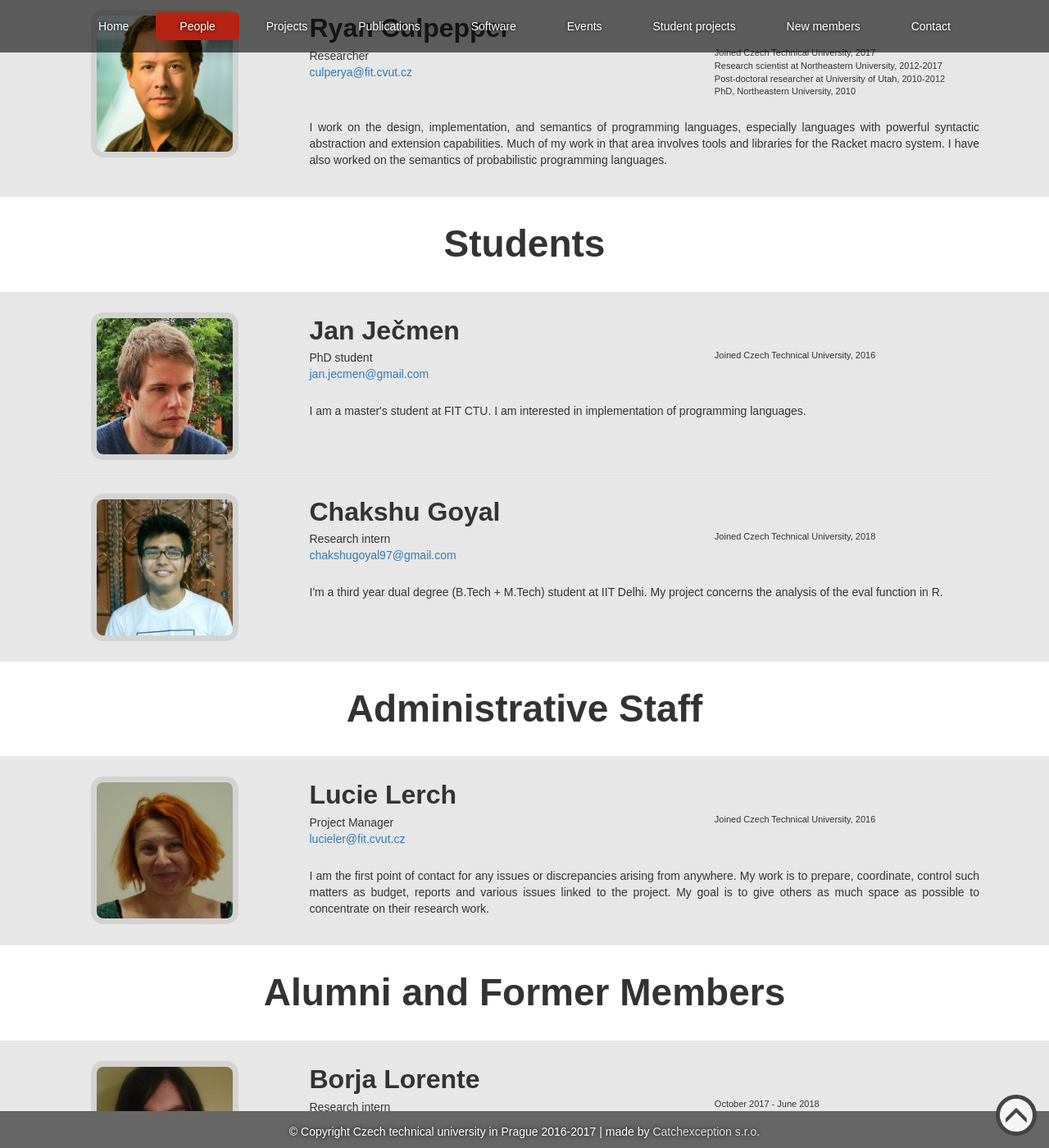
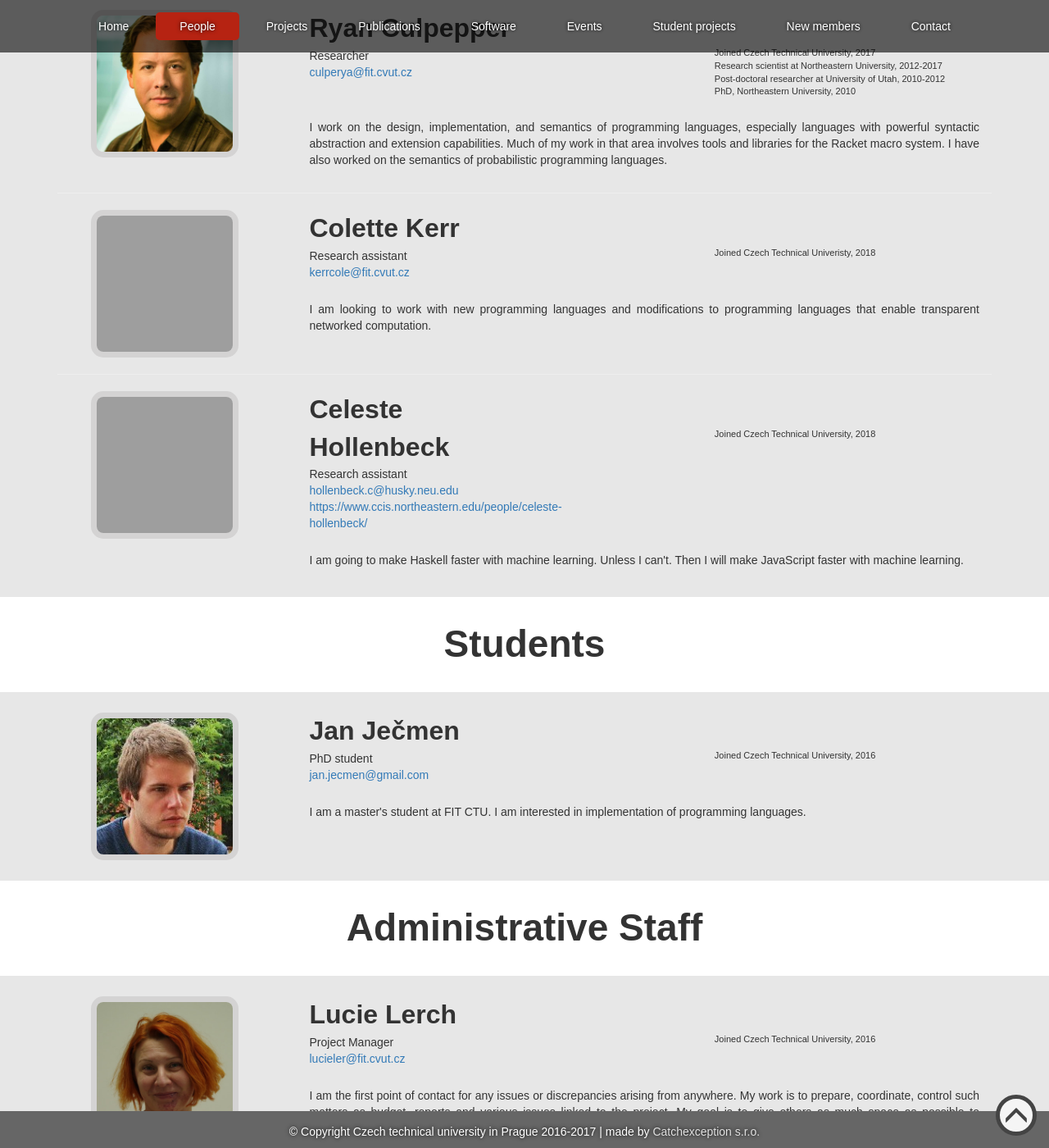
Before and after one commit to PRL-PRG/prl-prg.github.io, a Jekyll site: the page built from people.md, in a window 1280 px wide and 1400 px high, scrolled down 1911 px. Shown: the whole window at 82% size. Built offline with Jekyll 4.4.1, drawn with Linux system fonts in a browser that asks for light colours; some of the changed text lies outside the part shown; grey boxes are pictures that could not be loaded.

Commit message:
Celeste and Colette added. Chakshu moved to alumni.

```diff
--- a/people.md
+++ b/people.md
@@ -97,6 +97,25 @@ people:
     - PhD, Northeastern University, 2010
     note: "I work on the design, implementation, and semantics of programming languages, especially languages with powerful syntactic abstraction and extension capabilities. Much of my work in that area involves tools and libraries for the Racket macro system. I have also worked on the semantics of probabilistic programming languages."
 
+  - type: researcher
+    name: Colette Kerr
+    photo: colette_kerr.jpg
+    title: Research assistant
+    email: kerrcole@fit.cvut.cz
+    bio:
+    - Joined Czech Technical Univeristy, 2018
+    note: "I am looking to work with new programming languages and modifications to programming languages that enable transparent networked computation."
+
+  - type: researcher
+    name: Celeste Hollenbeck
+    photo: celeste_hollenbeck.jpg
+    title: Research assistant
+    email: hollenbeck.c@husky.neu.edu
+    web: https://www.ccis.northeastern.edu/people/celeste-hollenbeck/
+    bio:
+    - Joined Czech Technical University, 2018
+    note: "I am going to make Haskell faster with machine learning. Unless I can't. Then I will make JavaScript faster with machine learning."
+
   - type: student
     name: Jan Ječmen
     photo: jan_jecmen.jpg
@@ -106,13 +125,13 @@ people:
     - Joined Czech Technical University, 2016
     note: "I am a master's student at FIT CTU. I am interested in implementation of programming languages."
 
-  - type: student
+  - type: alumni
     name: Chakshu Goyal
     photo: chakshu_goyal.jpg
     title: Research intern
     email: chakshugoyal97@gmail.com
     bio:
-    - Joined Czech Technical University, 2018
+    - May 2018 - July 2018
     note: "I'm a third year dual degree (B.Tech + M.Tech) student at IIT Delhi. My project concerns the analysis of the eval function in R."
 
   - type: alumni
```
